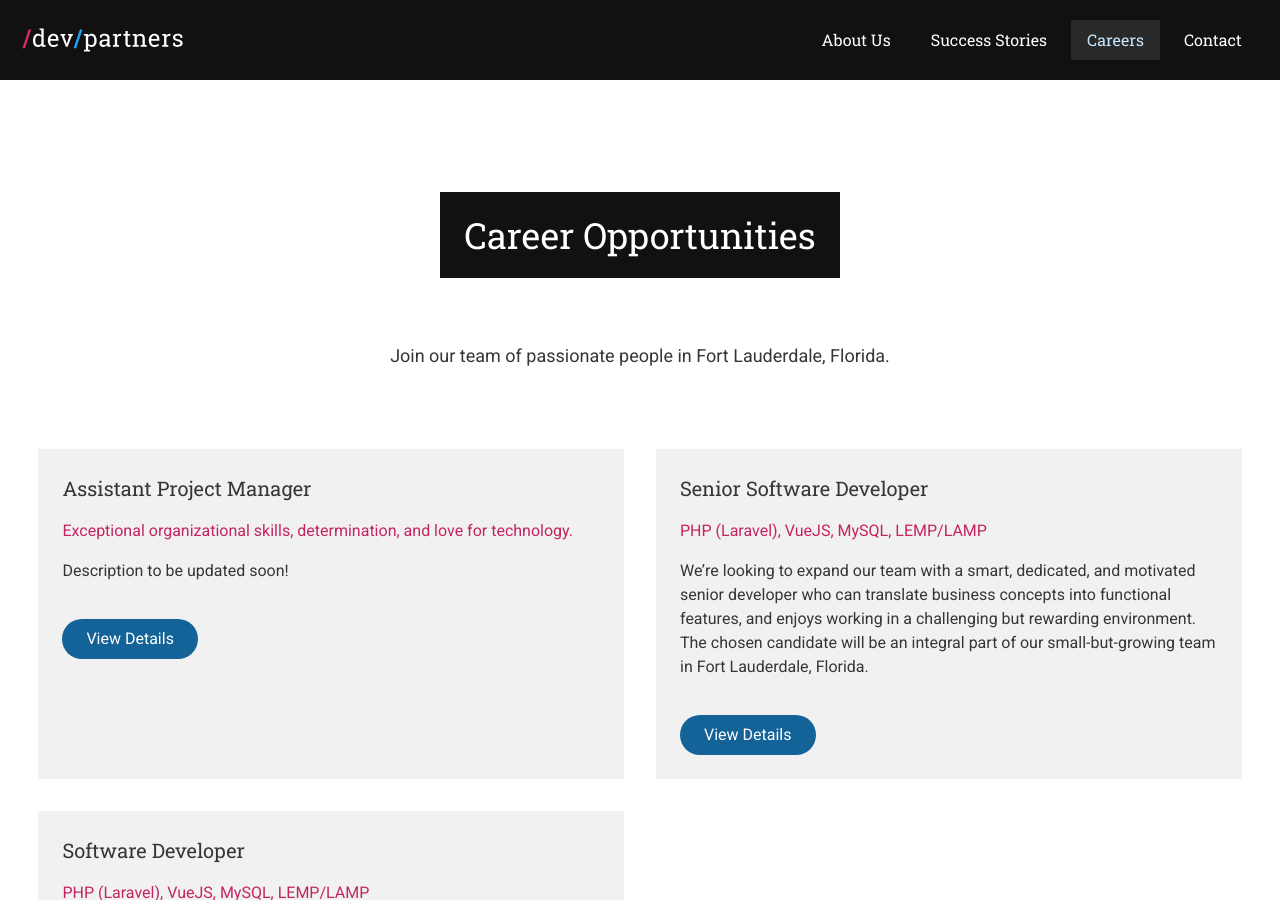
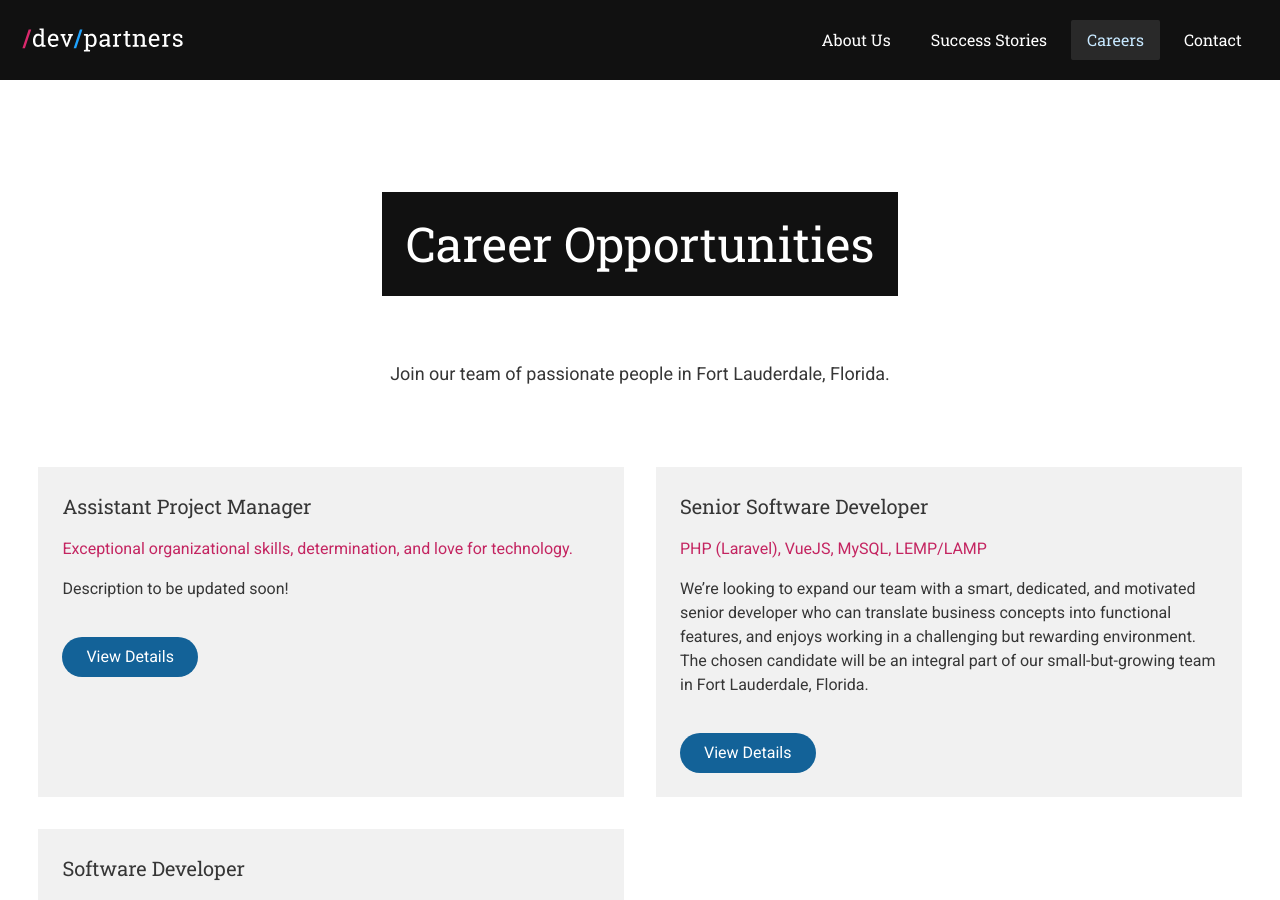
Before and after one commit to dev-partners/devpartners.io, a Jekyll site: the page built from _pages/careers.html, in a window 1280 px wide and 900 px high. Built offline with Jekyll 4.4.1, drawn with Linux system fonts in a browser that asks for light colours.

Commit message:
Adjusts headings in contact and careers pages

```diff
--- a/_pages/careers.html
+++ b/_pages/careers.html
@@ -8,7 +8,7 @@ layout: app
 <div class="bg-white text-gray-800 flex items-center pt-48 pb-32">
 
     <div class="container">
-        <h1 class="text-4xl font-serif text-white mb-16 text-center">
+        <h1 class="text-4xl lg:text-5xl font-serif text-white mb-16 text-center">
             <span class="px-6 py-4 bg-gray-950 inline-block">Career Opportunities</span>
         </h1>
 
--- a/_pages/contact.html
+++ b/_pages/contact.html
@@ -8,7 +8,7 @@ navigation: 10
 <div class="bg-white text-gray-800 bg-cover bg-center bg-no-repeat pt-48 pb-32">
     <div class="bg-white-95% flex items-center ">
         <div class="container">
-            <h1 class="text-4xl font-serif text-white mb-16 text-center">
+            <h1 class="text-4xl lg:text-5xl font-serif text-white mb-16 text-center">
                 <span class="px-6 py-4 bg-gray-950 inline-block">Reach Out</span>
             </h1>
 
```
